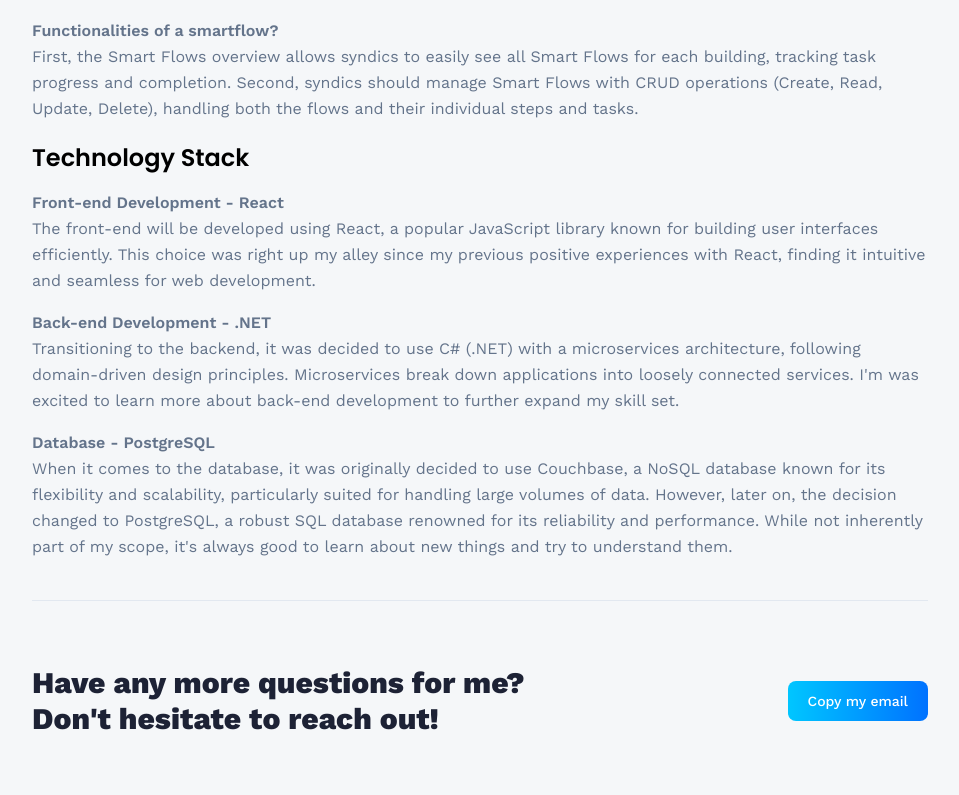
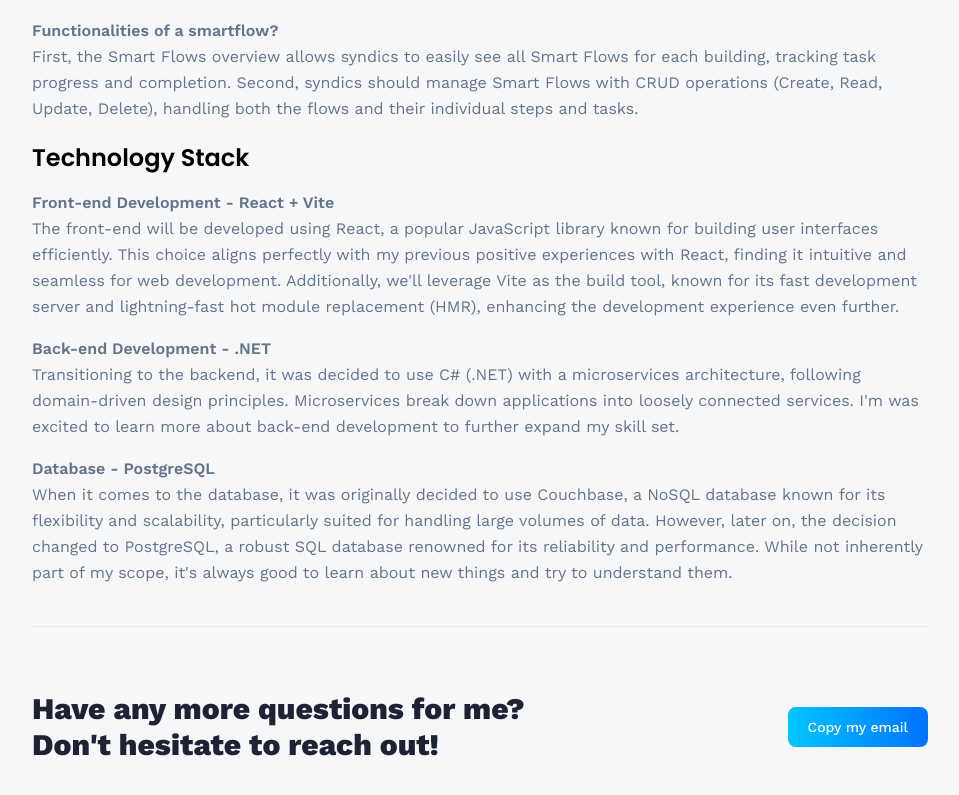
Before and after one commit to marnikmaes/3DPortfolio, a React (Vite) app in the folder portfolio/: page /internship in a window 1280 px wide. Shown: the part 1826-2621 px from the top of the page, without its empty margins (160-1119 px from the left). Built offline with nearby package versions, Linux system fonts and the light colour scheme.

Commit message:
textUpdateAndImage

```diff
--- a/portfolio/src/pages/Internship.tsx
+++ b/portfolio/src/pages/Internship.tsx
@@ -1,7 +1,7 @@
 import React from 'react'
 import { Link } from "react-router-dom";
 
-import {squareOne} from '../assets/images'
+import {squareOne, smartflowPageOne, smartflowPageTwo} from '../assets/images'
 
 import CTA from '../components/CTA';
 
@@ -96,10 +96,11 @@ const Internship = () => {
                     <h2>Technology Stack</h2>
                 </div>
                 <p className='text-slate-500 leading-relaxed'>
-                    <span className='font-semibold'>Front-end Development - React</span><br/>
+                    <span className='font-semibold'>Front-end Development - React + Vite</span><br/>
                     The front-end will be developed using React, a popular JavaScript library known for building user interfaces efficiently.
-                    This choice was right up my alley since my previous positive experiences with React,
-                    finding it intuitive and seamless for web development.
+                    This choice aligns perfectly with my previous positive experiences with React, finding it intuitive and seamless for
+                    web development. Additionally, we'll leverage Vite as the build tool, known for its fast development server and
+                    lightning-fast hot module replacement (HMR), enhancing the development experience even further.
                 </p>
                 <p className='pt-4 text-slate-500 leading-relaxed'>
                     <span className='font-semibold'>Back-end Development - .NET</span><br/>
@@ -115,8 +116,6 @@ const Internship = () => {
                 </p>
             </div>
 
-            {/* <div className='flex flex-wrap my-20 lg:gap-24 gap-16'></div> */}
-
             <hr className='border-slate-200' />
 
             <CTA />
```
